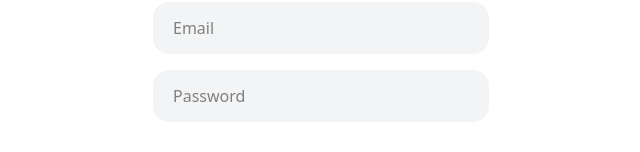
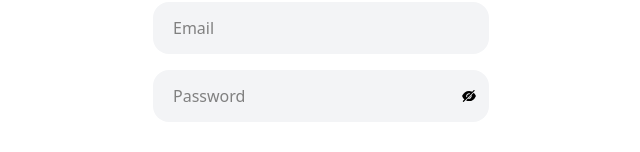
Before and after one commit to nathan-mersha/meeting-manager-frontend-admindashboard, a React (Create React App) app: page /login in a window 1280 px wide. Shown: the part 459-611 px from the top of the page, without its empty margins (319-959 px from the left). Built offline with nearby package versions, Linux system fonts and the light colour scheme.

Commit message:
password fix

```diff
--- a/src/ChangePassword.jsx
+++ b/src/ChangePassword.jsx
@@ -3,12 +3,17 @@ import { useEffect, useState } from 'react'
 import {  useForm } from 'react-hook-form'
 import useAuth from './hooks/useAuth';
 import { FaSave } from 'react-icons/fa';
+import { MdVisibility } from 'react-icons/md';
+import { AiFillEyeInvisible } from 'react-icons/ai';
 import { useLocation, useNavigate } from 'react-router-dom';
 
 function ChangePassword() {
     const  navigate = useNavigate();
   const [login, setLogin] = useState(false)
   const location = useLocation();
+
+  const [showInput, setShowInput] = useState(false)
+  const [showInputConfirm, setShowInputConfirm] = useState(false)
 
   const [newPassword, setNewPassword] = useState(null)
   const [confirmPassword, setConfirmPassword] = useState(null)
@@ -70,12 +75,21 @@ useEffect(() => {
   </div>
       <div className="space-y-4">
         <label className="inline-block w-full">
+          <div className=' relative flex'>
           <input
-            type="password"
+            type={showInput?'text':'password'}
             placeholder="New Password"
             className="input"
             {...register('newPassword', { required: true })}
           />
+
+          {
+           !showInput ? <AiFillEyeInvisible className='absolute top-1/2 transform -translate-y-1/2 right-3' onClick={()=> {setShowInput(!showInput)}}/>
+          :<MdVisibility className=' absolute top-1/2 transform -translate-y-1/2 right-3' onClick={()=> {setShowInput(!showInput)}}/>
+          }
+
+          </div>
+
           {errors.newPassword && (
             <p className="p-1 text-[13px] font-light  text-orange-500">
               Your password must contain between 4 and 60 characters.
@@ -83,12 +97,21 @@ useEffect(() => {
           )}
         </label>
         <label className="inline-block w-full">
+          <div className=' relative flex'>
           <input
-            type="password"
+            type={showInputConfirm?'text':"password"}
             placeholder="Confirm Password"
             className="input"
             {...register('confirmPassword', { required: true } )}
           />
+
+           {
+           !showInputConfirm ? <AiFillEyeInvisible className='absolute top-1/2 transform -translate-y-1/2 right-3' onClick={()=> {setShowInputConfirm(!showInputConfirm)}}/>
+          :<MdVisibility className=' absolute top-1/2 transform -translate-y-1/2 right-3' onClick={()=> {setShowInputConfirm(!showInputConfirm)}}/>
+          }
+
+          </div>
+
 
           {errors.confirmPassword && (
             <p className="p-1 text-[13px] font-light  text-orange-500">
--- a/src/Login.jsx
+++ b/src/Login.jsx
@@ -4,12 +4,17 @@ import {  useForm } from 'react-hook-form'
 import useAuth from './hooks/useAuth';
 import { FiLogIn } from 'react-icons/fi';
 import { useNavigate } from 'react-router-dom';
+import { MdVisibility } from 'react-icons/md';
+import { AiFillEyeInvisible } from 'react-icons/ai';
+
 function Login() {
 const  navigate = useNavigate();
   const [login, setLogin] = useState(false)
   const [email, setEmail] = useState(null)
   const [password, setPassword] = useState(null)
   const { signIn } = useAuth()
+  const [showInput, setShowInput] = useState(false)
+
   const {
     register,
     handleSubmit,
@@ -78,12 +83,19 @@ useEffect(() => {
             )}
           </label>
           <label className="inline-block w-full">
+
+            <div className='relative flex'>
             <input
-              type="password"
+              type={showInput?"text":"password"}
               placeholder="Password"
-              className="input"
+              className="input form-input w-full"
               {...register('password', { required: true })}
             />
+            {
+           !showInput ? <AiFillEyeInvisible className='absolute top-1/2 transform -translate-y-1/2 right-3' onClick={()=> {setShowInput(!showInput)}}/>
+          :<MdVisibility className=' absolute top-1/2 transform -translate-y-1/2 right-3' onClick={()=> {setShowInput(!showInput)}}/>
+          }
+            </div>
 
             {errors.password && (
               <p className="p-1 text-[13px] font-light  text-orange-500">
```
Also changed, not shown: 12 other files (tests, documents, lock files or other folders).
